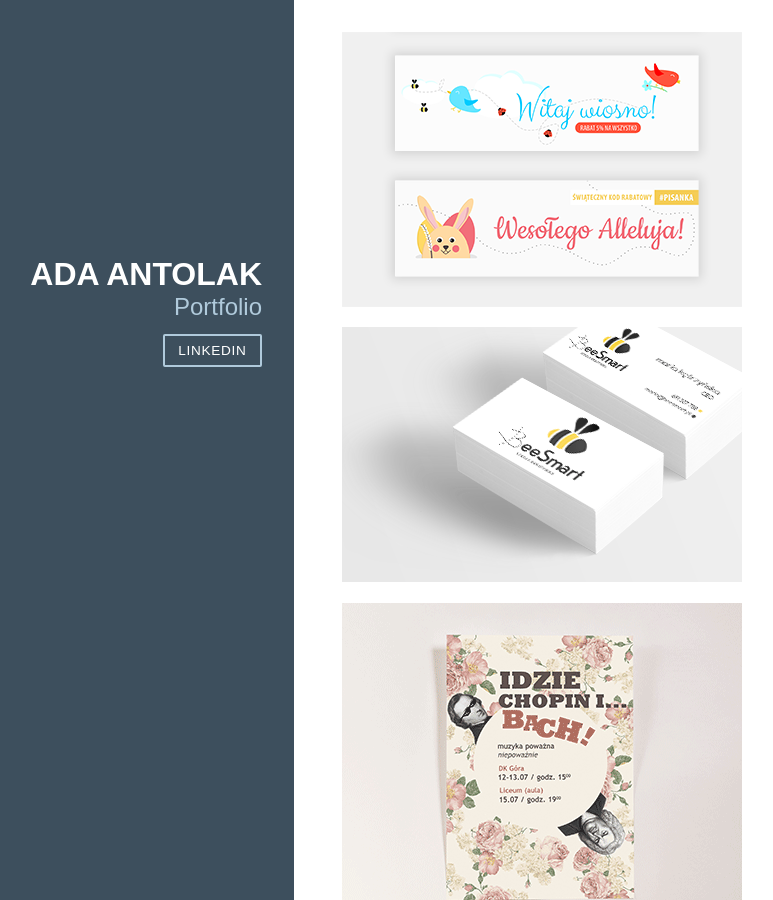
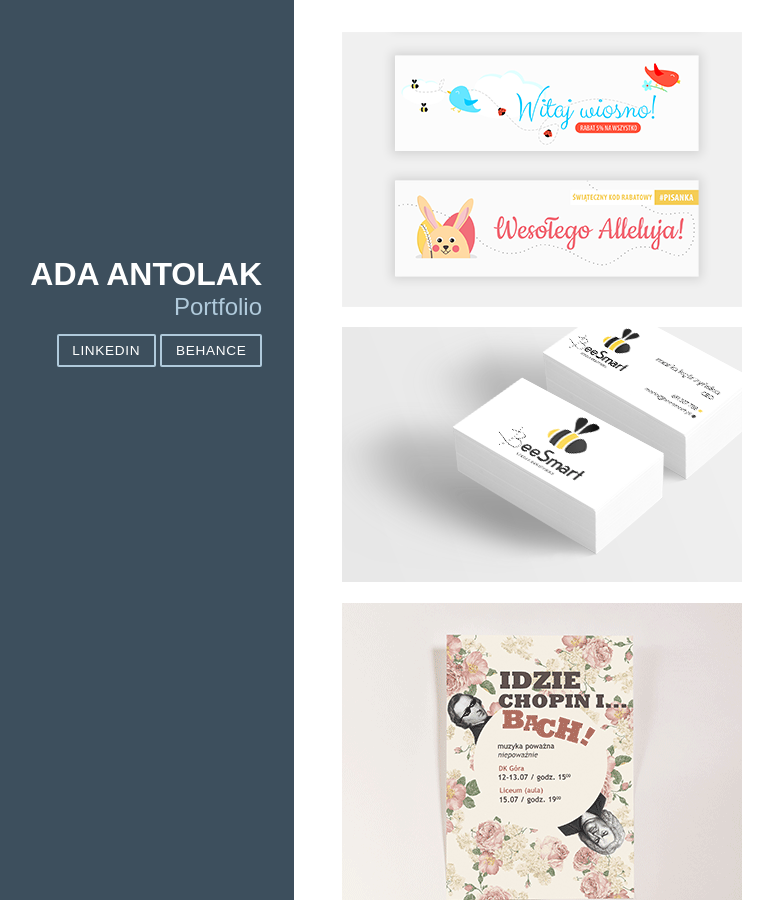
Before and after one commit to jankowy/adowe-portfolio-2.0, a Jekyll site: the page built from index.html, in a window 1280 px wide and 900 px high. Shown: the whole window, without its empty margins (26-799 px from the left). Built offline with Jekyll 4.4.1, drawn with Linux system fonts in a browser that asks for light colours; nearby versions of some CDN libraries.

Commit message:
add link to behance

```diff
--- a/_layouts/default.html
+++ b/_layouts/default.html
@@ -45,6 +45,13 @@ layout: default
                   LinkedIn
                 </a>
               </li>
+              <li class="nav-item">
+                <a class="pure-button"
+                   target="_blank"
+                   href="https://www.behance.net/adrianaantolak">
+                  Behance
+                </a>
+              </li>
             </ul>
           </nav>
         </div>
```
